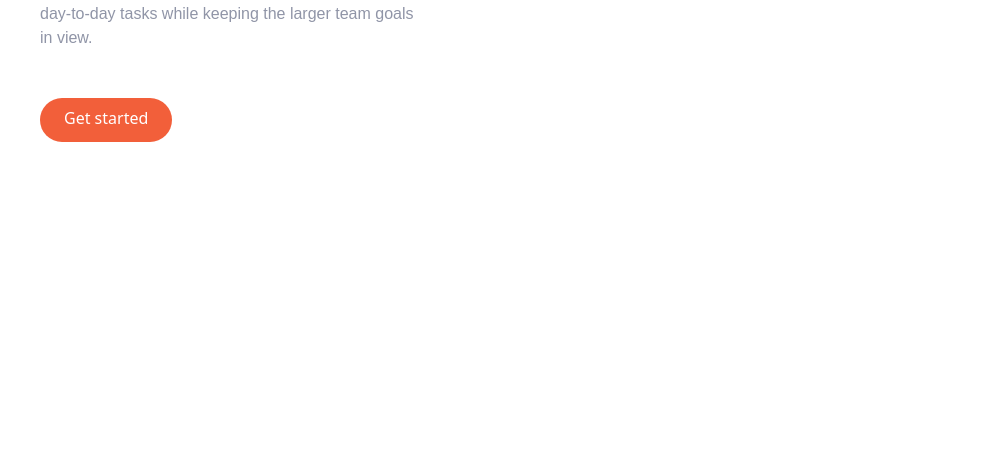
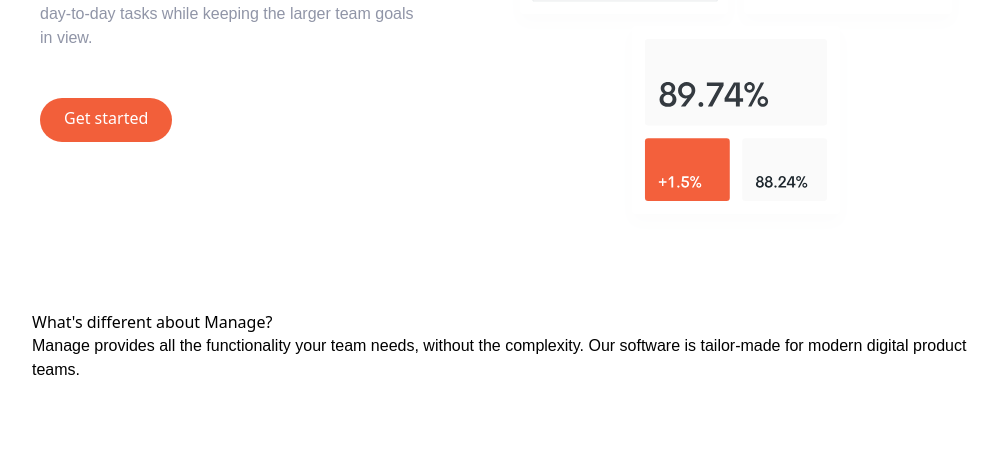
Before and after one commit to luisgcode/tailwindProject, a website: page index.html in a window 1280 px wide. Shown: the part 346-800 px from the top of the page, without its empty margins (136-1135 px from the left). Drawn offline with Linux system fonts and the light colour scheme.

Commit message:
adding new features section

```diff
--- a/index.html
+++ b/index.html
@@ -124,8 +124,30 @@
         </div>
 
         <!-- Images -->
+        <div class="md:w-1/2">
+          <img src="assets/images/illustration-intro.svg" alt="intro-picture" />
+        </div>
       </div>
     </section>
+
+    <!-- features section -->
+    <div id="features">
+      <!-- Flex container -->
+      <div class="flex container flex-col px-4 mx-auto mt-10 space-y-12">
+        <!-- different text -->
+        <div>
+          <h2>What's different about Manage?</h2>
+          <p>
+            Manage provides all the functionality your team needs, without the
+            complexity. Our software is tailor-made for modern digital product
+            teams.
+          </p>
+        </div>
+        <!-- numbered list -->
+        <div></div>
+      </div>
+    </div>
+
     <script src="scripts/main.js"></script>
   </body>
 </html>
```
Also changed, not shown: styles/tailwind.css.
